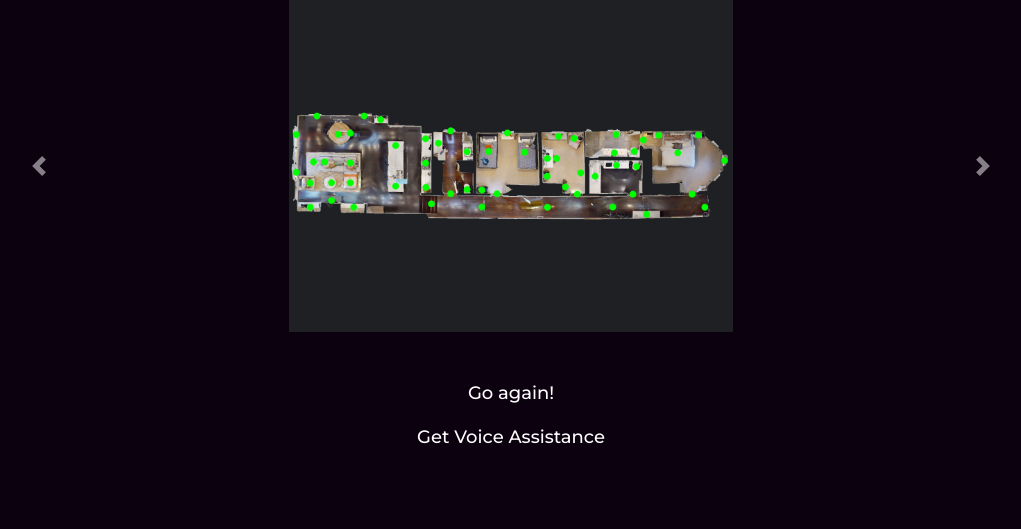
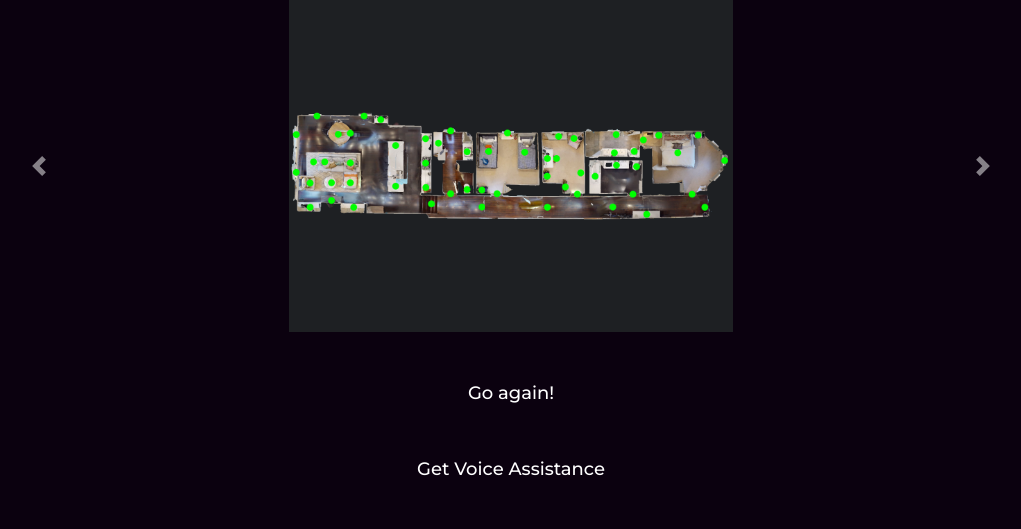
Before and after one commit to anshshah2111/FYP, a Django app: page /navigation/ in a window 1280 px wide. Shown: the part 117-646 px from the top of the page, without its empty margins (129-1150 px from the left). Run offline with Django 3.2, Linux system fonts and the light colour scheme; data that the repository does not hold is empty; some libraries are stand-ins or nearby versions.

Commit message:
voice button position

```diff
--- a/hello/templates/navigation.html
+++ b/hello/templates/navigation.html
@@ -93,7 +93,7 @@
         </ul>
       </nav>
     </div>
-    <div class="row mt-3 justify-content-center" >
+    <div class="row mt-5 justify-content-center" >
       <div>
         <button id="audio" onclick="play_sound()">
           Get Voice Assistance
```
